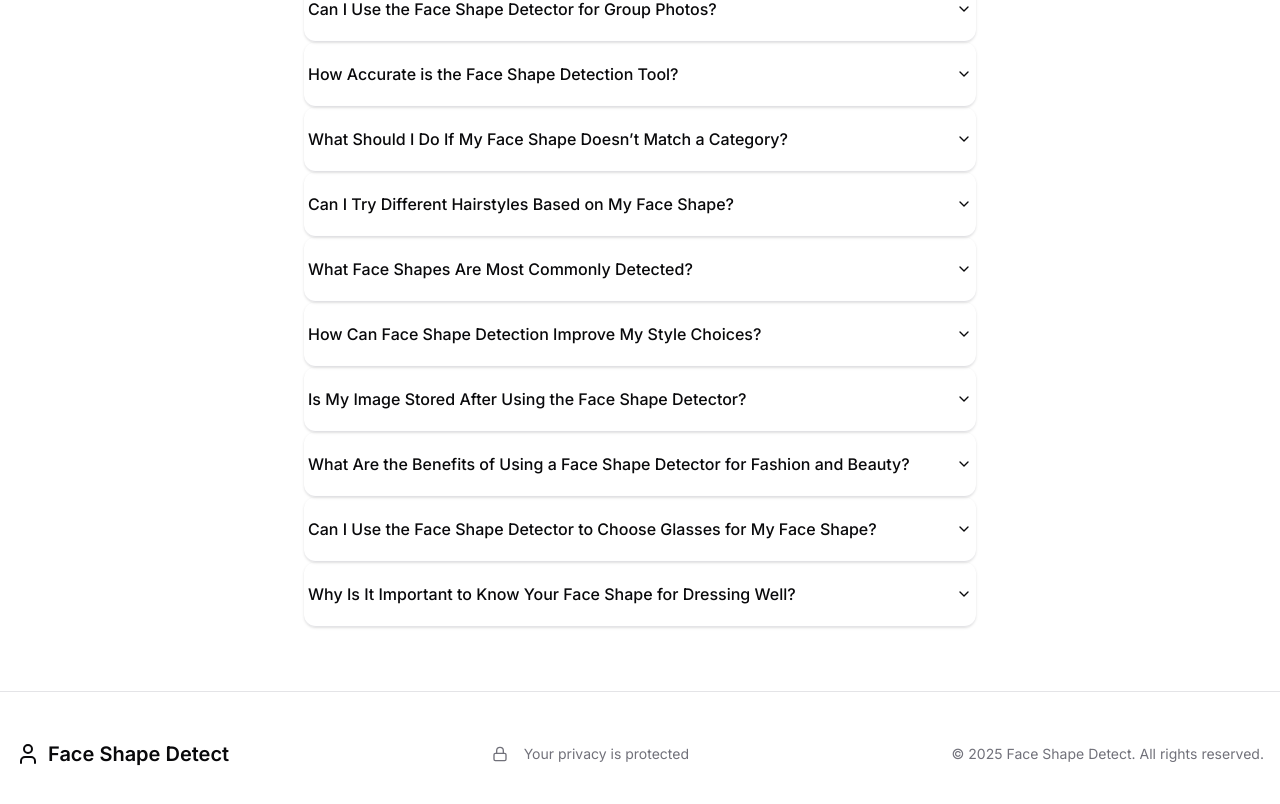
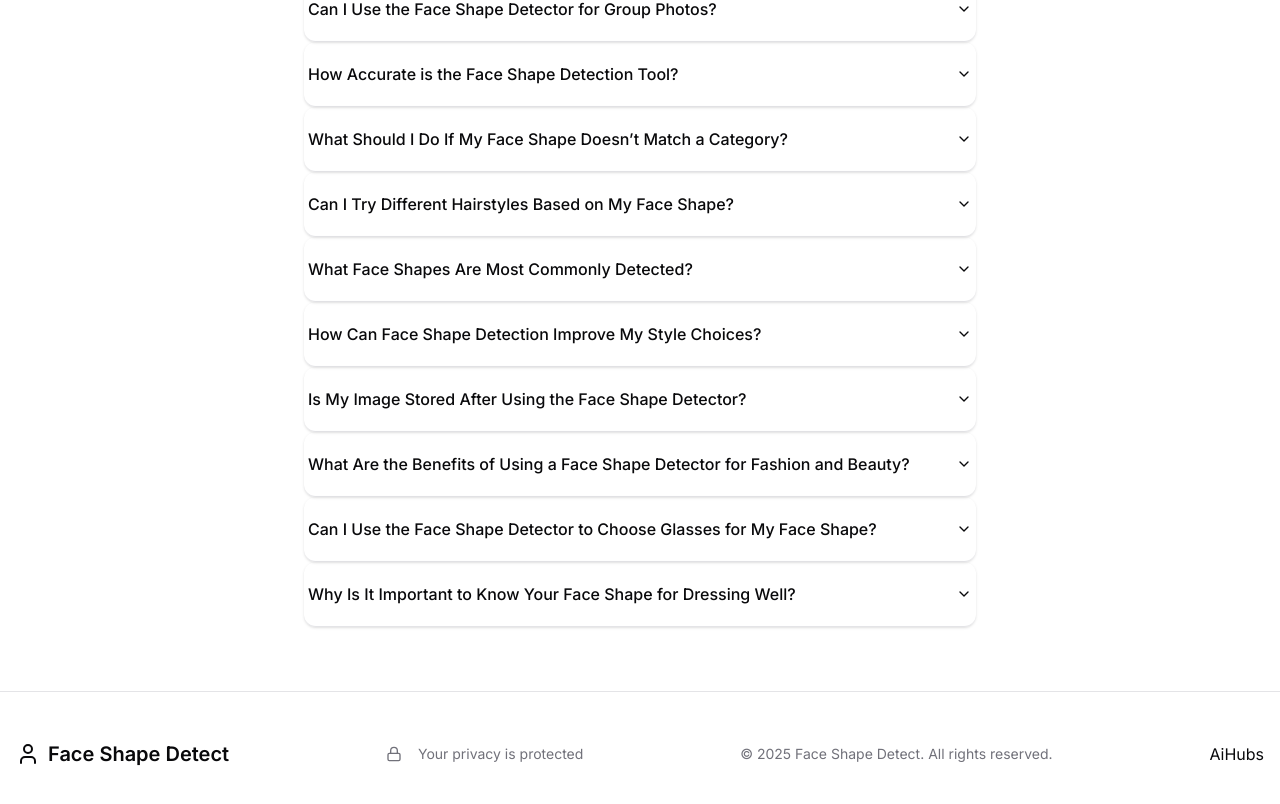
Before and after one commit to fahadcr14/faceshapedetector, a Next.js app: page / in a window 1280 px wide. Shown: the part 2890-3694 px from the top of the page. Built offline with nearby package versions, Linux system fonts and the light colour scheme.

Commit message:
tool_href

```diff
--- a/app/page.tsx
+++ b/app/page.tsx
@@ -461,6 +461,7 @@ export default function Home() {
             <p className="text-sm text-muted-foreground">
               &copy; {new Date().getFullYear()} Face Shape Detect. All rights reserved.
             </p>
+            <a href="https://aihubs.ai/" title="AiHubs - Discover The Best AI Tools">AiHubs</a>
           </div>
         </div>
       </footer>
```
Also changed, not shown: 1 other file (tests, documents, lock files or other folders).
